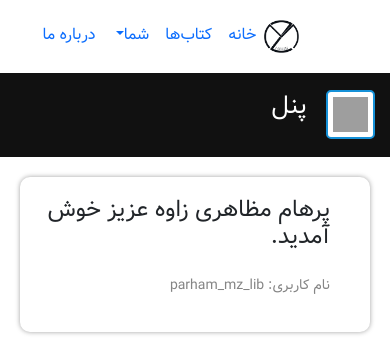
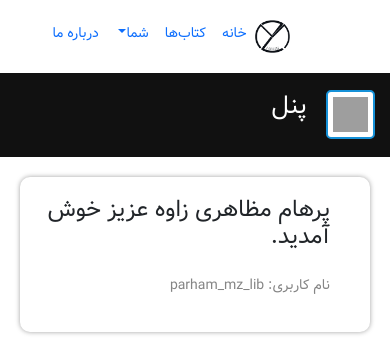
Before and after one commit to ParhamMz/library_system_django, a Django app: page /accounts/myprofile/ in a window 390 px wide. Shown: the top 351 px of the page. Run offline with Django 3.2, Linux system fonts and the light colour scheme; a user stored in the database is signed in; parts of the project's set-up code (start-up, migrations or seed data) failed here and were passed over; some libraries are stand-ins or nearby versions; grey boxes are pictures that could not be loaded.

Commit message:
nth commit

```diff
--- a/librarySystemDjango/static/master.css
+++ b/librarySystemDjango/static/master.css
@@ -331,7 +331,7 @@
     }
 
     .navbar-container a {
-        font-size: 16px;
+        font-size: 14px;
     }
 
     .nav-link {
@@ -340,6 +340,7 @@
 
     #navbar-brand{
         width: 35px;
+        margin-right: 0;
     }
 
     .modal-dialog{
```
